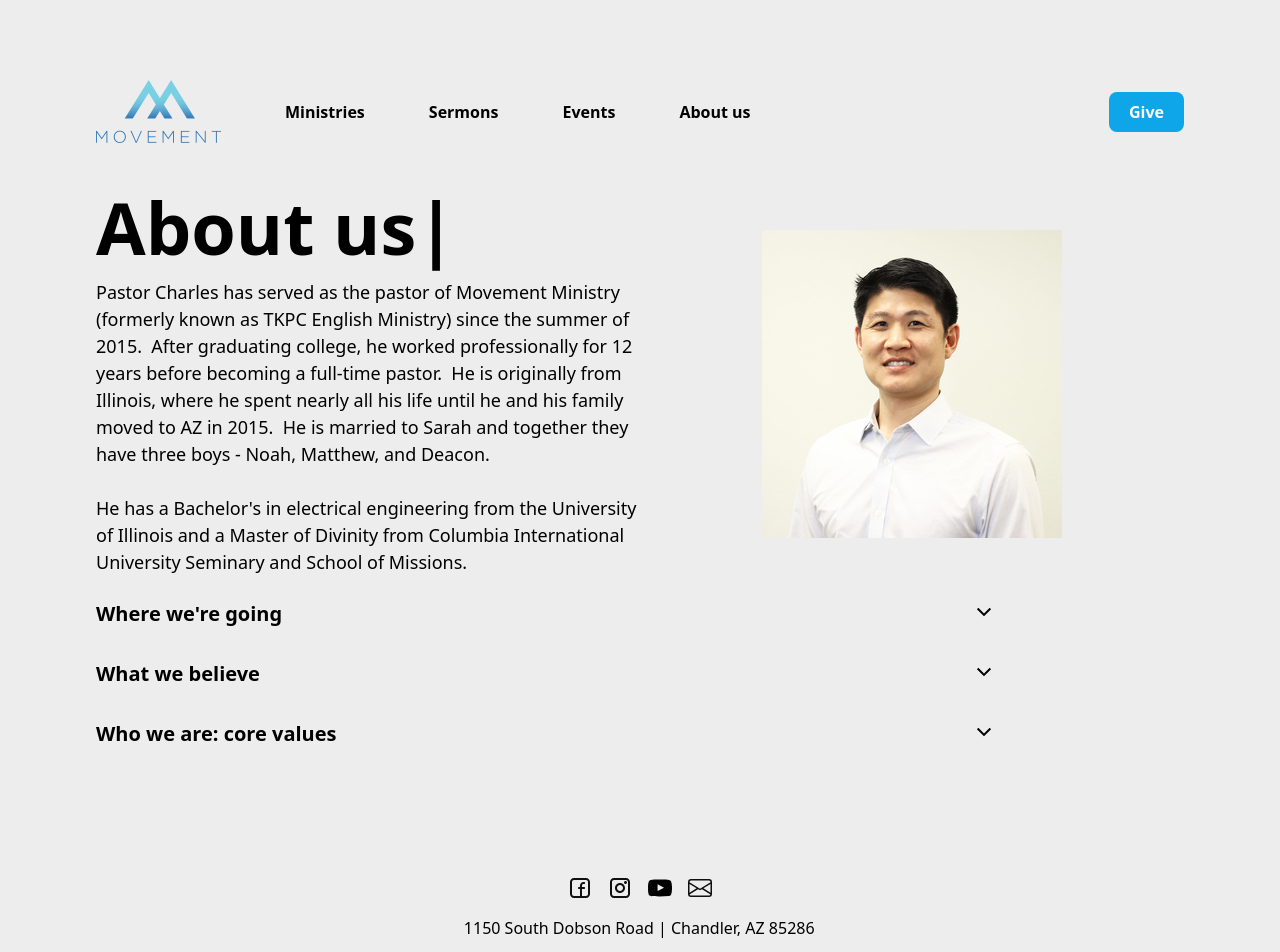
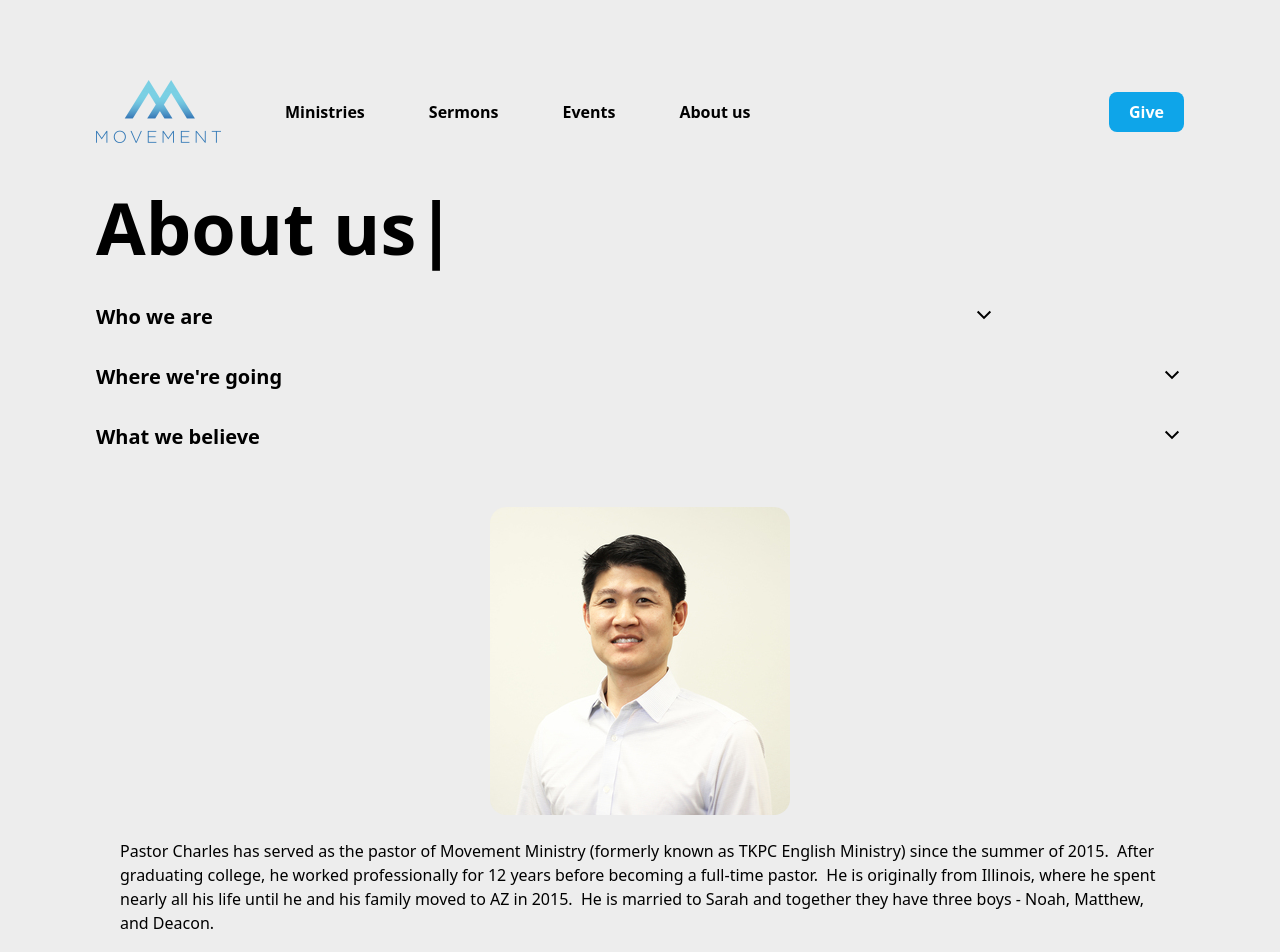
Before and after one commit to Richarizaard/mvmt-web, a React (Create React App) app: page /about-us in a window 1280 px wide. Shown: the top 952 px of the page. Built offline with nearby package versions, Linux system fonts and the light colour scheme.

Commit message:
Update about us

```diff
--- a/public/index.html
+++ b/public/index.html
@@ -27,17 +27,9 @@
     <title>React App</title>
   </head>
   <body>
-    <noscript>You need to enable JavaScript to run this app.</noscript>
+    <noscript>Hi there! 👋</noscript>
+    <noscript>Interested in serving and updating/maintaining this site?</noscript>
+    <noscript>Find Richard on Sunday! 🫠</noscript>
     <div id="root"></div>
-    <!--
-      This HTML file is a template.
-      If you open it directly in the browser, you will see an empty page.
-
-      You can add webfonts, meta tags, or analytics to this file.
-      The build step will place the bundled scripts into the <body> tag.
-
-      To begin the development, run `npm start` or `yarn start`.
-      To create a production bundle, use `npm run build` or `yarn build`.
-    -->
   </body>
 </html>
--- a/src/components/ContentCard.tsx
+++ b/src/components/ContentCard.tsx
@@ -13,7 +13,7 @@ const ContentCard = ({ title, desc, img }: ContentCardProps) => {
     <div className="w-auto flex items-center flex-col sm:p-2 m-2 rounded-3xl animate-fadeIn">
       <img className="rounded-3xl sm:p-2 py-2" src={img} alt="" />
       <MvmtHeader3 className="pb-1 md:pb-2">{title}</MvmtHeader3>
-      <MvmtParagraphMedium className="sm:p-2 py-2">{desc}</MvmtParagraphMedium>
+      <MvmtParagraphMedium className="sm:p-2 py-2 whitespace-pre-wrap">{desc}</MvmtParagraphMedium>
     </div>
   )
 }
--- a/src/domains/AboutUs.tsx
+++ b/src/domains/AboutUs.tsx
@@ -1,18 +1,28 @@
 import PageIntroCard from 'components/PageIntroCard'
 import pc from 'assets/pc.jpeg'
 import DropdownText from 'components/DropdownText'
+import ContentCard from 'components/ContentCard'
 
 const AboutUs = () => {
   return (
     <>
-      <PageIntroCard
-        typedStrings={['About us']}
-        img={pc}
-        desc={`Pastor Charles has served as the pastor of Movement Ministry (formerly known as TKPC English Ministry) since the summer of 2015.  After graduating college, he worked professionally for 12 years before becoming a full-time pastor.  He is originally from Illinois, where he spent nearly all his life until he and his family moved to AZ in 2015.  He is married to Sarah and together they have three boys - Noah, Matthew, and Deacon.
+      <PageIntroCard typedStrings={['About us']} />
+      <div className="max-w-[900px]">
+        <DropdownText
+          title={'Who we are'}
+          text={`Christ-centered. Everything is by Christ, through Christ, and for Christ.
 
-He has a Bachelor's in electrical engineering from the University of Illinois and a Master of Divinity from Columbia International University Seminary and School of Missions.`}
+Word of God. Faith, fruit, and impact result from the word of God.
+
+Prayer. Nothing happens without prayer.
+
+Church. God will accomplish His plans through the church. He loves the church and so do we.
+
+Discipleship. There is a cost to following Christ. We don't shy away from this, we embrace it because he is worth it and he is worthy.
+
+Kingdom. Building God's Kingdom up and out is the call of the church and the Christian.`}
         />
-      <div className="max-w-[900px]">
+      </div>
       <DropdownText
         title={`Where we're going`}
         text={`Up and out.\n\nTrue Christianity isn't a mechanical following of rules. It is a life-giving (John 4:14) and fruit-producing (Galatians 5:22-23) relationship with God who is in the business of restoring and transforming people (2 Corinthians 5:17). We're not interested in merely being a nice church with nice people doing nice things. We want to be a church that's alive. We don't want to simply follow Jesus, we want him to be our sole passion and devotion
@@ -34,21 +44,13 @@ We won't settle for listless religion and drifting through life. We are on a jou
 \n\u2022 About marriage and gender. Marriage was instituted by God from the foundation of the world, before the corruption of sin. He intended marriage as a lifelong union of one man and one woman. We also believe God uniquely designed each individual as male or female, equal, but with complementary roles in the church and family. We honor God's sovereign design but we also condemn hateful behavior and attitudes toward anyone based on these or any other grounds.
 \n\u2022 About the end. The personal and bodily return of Jesus Christ to judge all mankind, consummate his kingdom, restore all creation, and gather his people to himself, is the hope of the Church. There will be a bodily resurrection of all people - the unbeliever to eternal conscious punishment in hell, the believer to eternal joy in the presence of God.`}
       />
-        <DropdownText
-          title={'Who we are: core values'}
-          text={`Christ-centered. Everything is by Christ, through Christ, and for Christ.
+      <ContentCard
+        title=""
+        desc={`Pastor Charles has served as the pastor of Movement Ministry (formerly known as TKPC English Ministry) since the summer of 2015.  After graduating college, he worked professionally for 12 years before becoming a full-time pastor.  He is originally from Illinois, where he spent nearly all his life until he and his family moved to AZ in 2015.  He is married to Sarah and together they have three boys - Noah, Matthew, and Deacon.
 
-Word of God. Faith, fruit, and impact result from the word of God.
-
-Prayer. Nothing happens without prayer.
-
-Church. God will accomplish His plans through the church. He loves the church and so do we.
-
-Discipleship. There is a cost to following Christ. We don't shy away from this, we embrace it because he is worth it and he is worthy.
-
-Kingdom. Building God's Kingdom up and out is the call of the church and the Christian.`}
+He has a Bachelor's in electrical engineering from the University of Illinois and a Master of Divinity from Columbia International University Seminary and School of Missions.`}
+        img={pc}
       />
-      </div>
     </>
   )
 }
```
Lines whose indentation alone changed are shown as unchanged.
